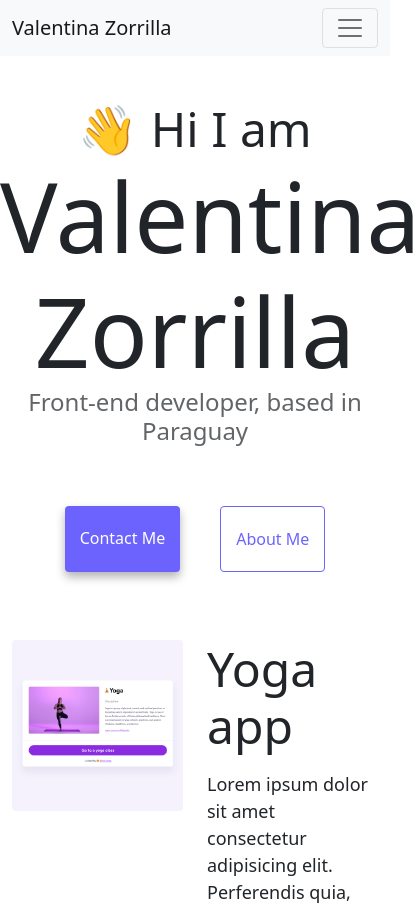
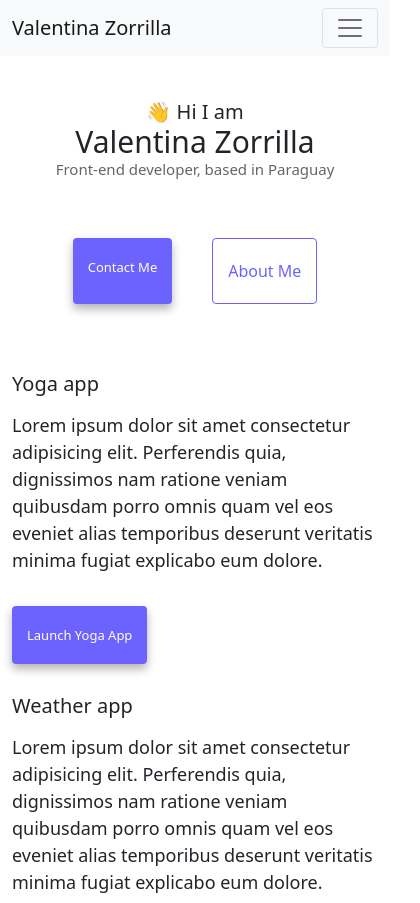
Before and after one commit to meta100py/about-multiple-pages, a plain HTML site: page index.html in a window 390 px wide. Shown: the top 903 px of the page, 420 px wide, since content can reach past the window. Drawn offline with nearby package versions, Linux system fonts and the light colour scheme.

Commit message:
I did the website more responsive

```diff
--- a/index.html
+++ b/index.html
@@ -23,6 +23,28 @@
     <link rel="stylesheet" href="/style.css" />
   </head>
   <body>
+    <style>
+      @media (max-width: 500px) {
+        h1 {
+          font-size: 30px;
+        }
+        h2 {
+          font-size: 20px;
+        }
+        h3 {
+          font-size: 15px;
+        }
+        .primary-link {
+          font-size: 13px;
+        }
+        img {
+          display: none;
+        }
+        .col-6 {
+          width: 100%;
+        }
+      }
+    </style>
     <nav class="navbar navbar-expand-lg navbar-light bg-light fixed-top">
       <div class="container">
         <a class="navbar-brand" href="/index.html">Valentina Zorrilla</a>
```
Also changed, not shown: about.html (+19 -3 lines).
